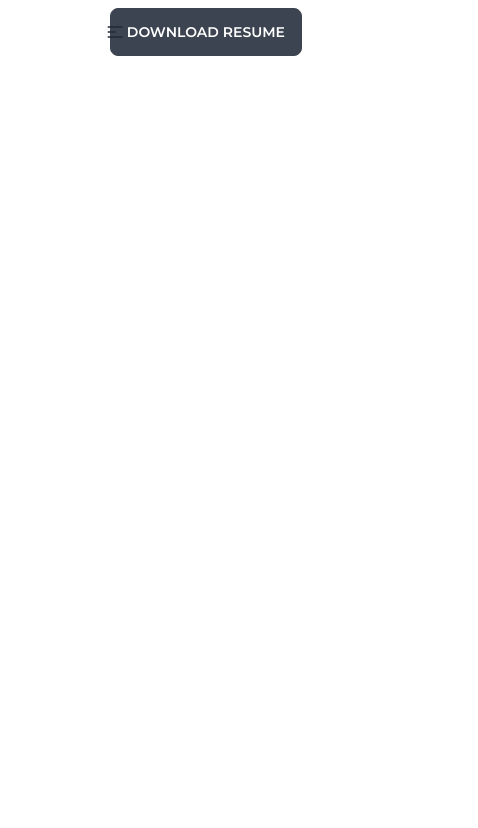
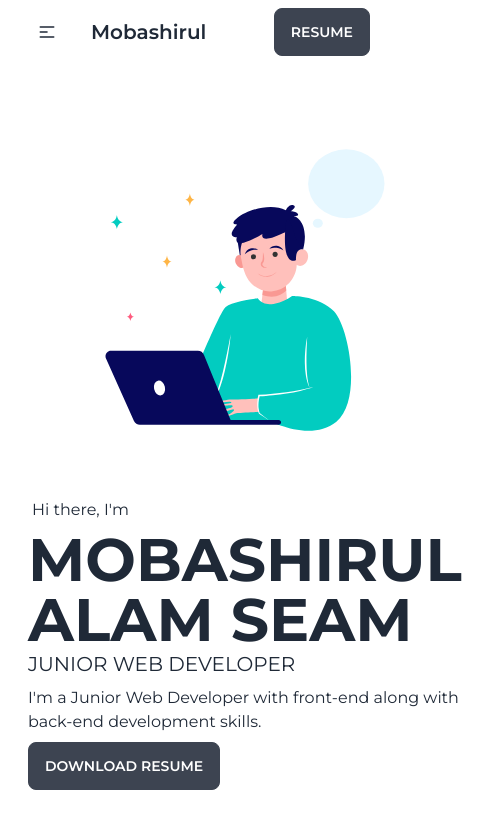
Before and after one commit to mobashirul-alam/portfolio-mobashirul-alam, a React (Create React App) app: page / in a window 390 px wide. Shown: the top 828 px of the page, 478 px wide, since content can reach past the window. Built offline with nearby package versions, Linux system fonts and the light colour scheme.

Commit message:
responsive banner added

```diff
--- a/src/App.js
+++ b/src/App.js
@@ -1,10 +1,12 @@
 import './App.css';
+import Banner from './Pages/Banner';
 import NavBar from './Pages/NavBar';
 
 function App() {
   return (
-    <div className='px-20'>
+    <div className='px-3 md:px-12'>
       <NavBar></NavBar>
+      <Banner></Banner>
     </div>
   );
 }
--- /dev/null
+++ b/src/Pages/Banner.js
@@ -0,0 +1,24 @@
+import React from 'react';
+import manWithLaptop from '../assets/images/man-with-laptop.svg';
+import resume from '../assets/Mobashirul-Alam-Seam-Resume.pdf';
+
+const Banner = () => {
+    return (
+        <div class="hero min-h-[90vh]">
+            <div class="hero-content flex-col items-center lg:flex-row-reverse lg:justify-around w-full">
+                <img src={manWithLaptop} class="max-w-sm md:max-w-lg" alt='' />
+                <div>
+                    <h3 className='mb-2 ml-1'>Hi there, I'm</h3>
+                    <h1 class="text-6xl md:text-7xl font-bold">MOBASHIRUL <br /> ALAM SEAM</h1>
+                    <h2 className='text-xl md:text-2xl'>JUNIOR WEB DEVELOPER</h2>
+                    <p class="py-2 md:py-4">
+                        I'm a Junior Web Developer with front-end along with <br /> back-end development skills.
+                    </p>
+                    <a href={resume} className="btn" download>Download Resume</a>
+                </div>
+            </div>
+        </div>
+    );
+};
+
+export default Banner;
--- a/src/Pages/NavBar.js
+++ b/src/Pages/NavBar.js
@@ -27,11 +27,11 @@ const NavBar = () => {
             <div className="navbar-end hidden lg:flex">
                 <ul className="menu menu-horizontal p-0">
                     {menu}
-                    <a href={resume} className="btn" download>Download Resume</a>
+                    <a href={resume} className="btn" download>Resume</a>
                 </ul>
             </div>
             <div className='navbar-end visible lg:hidden'>
-                <a href={resume} className="btn" download>Download Resume</a>
+                <a href={resume} className="btn" download>Resume</a>
             </div>
         </div>
     );
```
Also changed, not shown: src/assets/images/man-with-laptop.svg (added).
